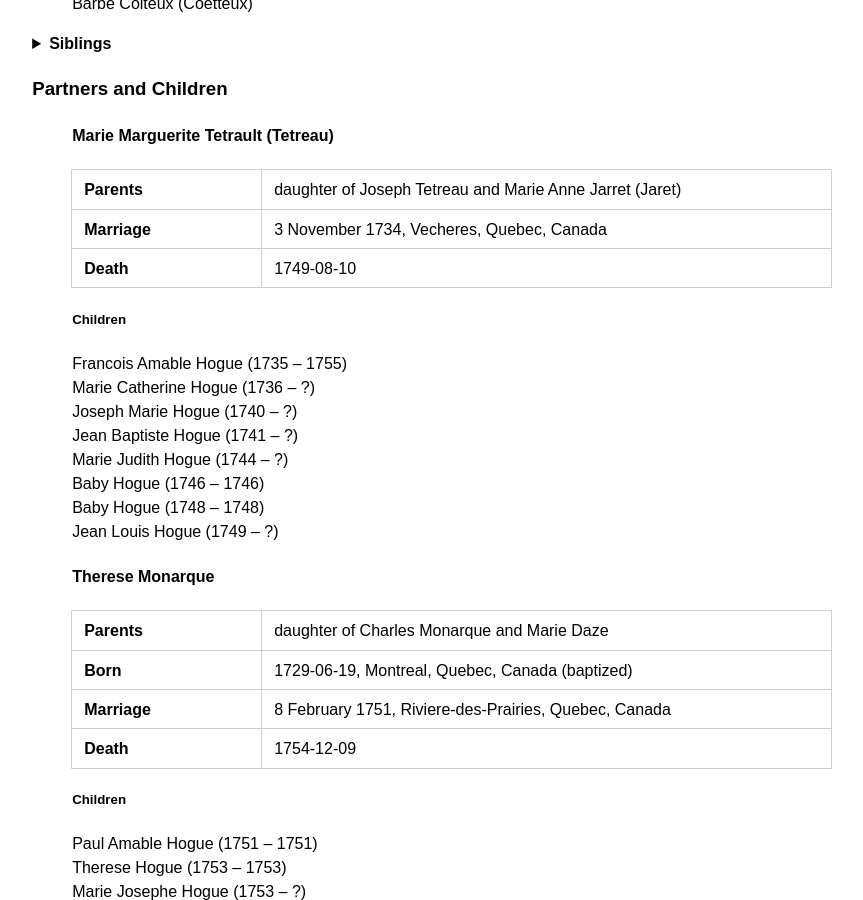
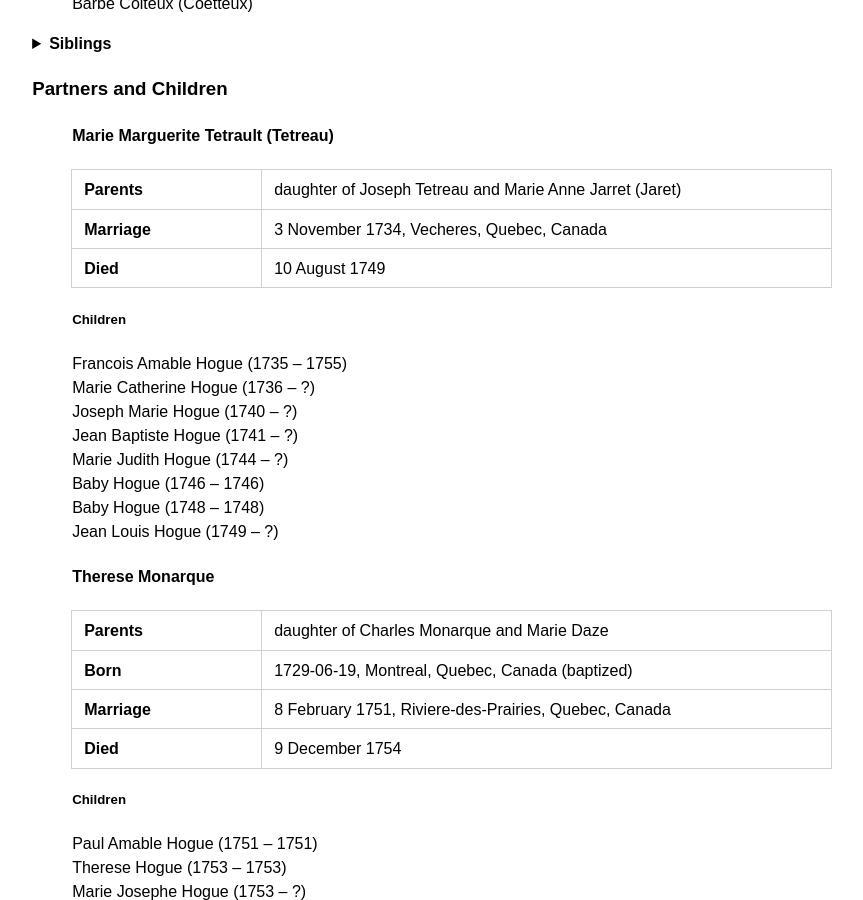
Before and after one commit to highchair/hogue-family-ancestry, a Jekyll site: the page built from _people/1713-francois-hogue.md, in a window 1280 px wide and 900 px high, scrolled down 404 px. Shown: the whole window, without its empty margins (19-882 px from the left). Built offline with Jekyll 4.4.1, drawn with Linux system fonts in a browser that asks for light colours.

Commit message:
Add Spouse burial location if available

```diff
--- a/_layouts/person.html
+++ b/_layouts/person.html
@@ -148,7 +148,10 @@
             <dt>Marriage</dt><dd>{{ partner.union-date | date: "%e %B %Y"  }}{% if partner.union-location %}, {{ partner.union-location }}{% endif %}</dd>
           {%- endif -%}
         {%- endif -%}
-        {%- if partner.spouse-death -%}<dt>Death</dt><dd>{{ partner.spouse-death }}</dd>{%- endif -%}
+        {%- if partner.spouse-death -%}
+          <dt>{% if partner.spouse-death %}Died{% endif %}{% if partner.spouse-death and partner.spouse-buried %} / {% endif %}{% if partner.spouse-buried %}Buried{% endif %}</dt>
+          <dd>{{ partner.spouse-death | date: "%e %B %Y" }}{% if partner.spouse-buried %}, {{ partner.spouse-buried }}{% endif %}</dd>
+        {%- endif -%}
       </dl>
       {%- endif -%}
       {%- comment -%}
```
